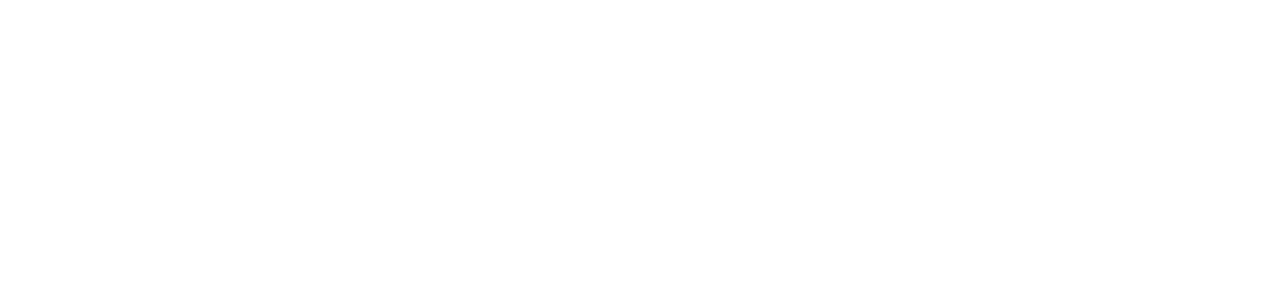
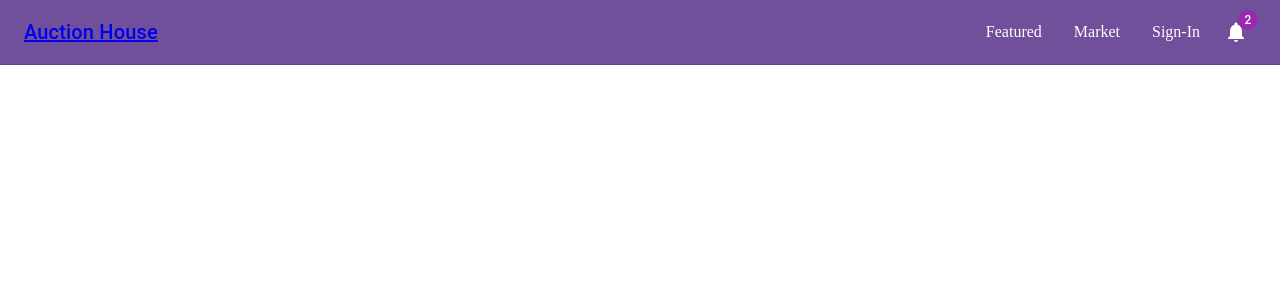
Before and after one commit to SKC-18/Frontend, a React (Create React App) app: page /market in a window 1280 px wide. Before the commit this address had no page. Shown: the top 300 px of the page. Built offline with nearby package versions, Linux system fonts and the light colour scheme.

Commit message:
Links added

```diff
--- a/src/components/Navbar/NavBar.jsx
+++ b/src/components/Navbar/NavBar.jsx
@@ -33,9 +33,13 @@ const NavBar = () => {
               Featured
             </ListItemButton>
 
-            <ListItemButton>Market</ListItemButton>
+            <ListItemButton onClick={() => navigate("/Market")}>
+              Market
+            </ListItemButton>
 
-            <ListItemButton>Sign-In</ListItemButton>
+            <ListItemButton onClick={() => navigate("/SignIn")}>
+              Sign-In
+            </ListItemButton>
           </List>
           <div className={classes.button} />
           <IconButton aria-label="Show liked Items" color="inherit">
--- a/src/pages/Featured.js
+++ /dev/null
@@ -1,7 +0,0 @@
-import React from 'react'
-
-export default function Featured() {
-  return (
-    <div>Featured</div>
-  )
-}
--- /dev/null
+++ b/src/pages/Market.jsx
@@ -0,0 +1,11 @@
+import React from "react";
+import NavBar from "../components/Navbar/NavBar";
+
+export default function Market() {
+  return (
+    <div>
+      Market
+      <NavBar />
+    </div>
+  );
+}
--- /dev/null
+++ b/src/pages/SignIn.jsx
@@ -0,0 +1,11 @@
+import React from "react";
+import NavBar from "../components/Navbar/NavBar";
+
+export default function signin() {
+  return (
+    <div>
+      signin
+      <NavBar />
+    </div>
+  );
+}
--- a/src/routes/PublicRoutes.js
+++ b/src/routes/PublicRoutes.js
@@ -5,14 +5,18 @@ import Loadable from '../components/Loading/Loadable';
 
 // const NotFound = Loadable(lazy(() => import('../features/NotFound')));
 const Homepage = Loadable(lazy(() => import('../pages/Home_page')));
+const SignIn = Loadable(lazy(()=>import('../pages/SignIn')));
 const Featured = Loadable(lazy(() => import('../pages/Featured')));
+const Market = Loadable(lazy(() => import('../pages/Market')));
 
 const PublicRoutes = () => {
   return (
     <Routes>
       {/* <Route path="*" element={<NotFound />} /> */}
       <Route path="/" element={ <Homepage />} />
+      <Route path='/signin' element={<SignIn />} />
       <Route path="/featured" element={ <Featured />} />
+      <Route path="/market" element={ <Market />} />
     </Routes>
   );
 };
```
Also changed, not shown: src/pages/Market.js (deleted, +0 -7 lines), src/pages/sign_in.js (deleted, +0 -9 lines).
